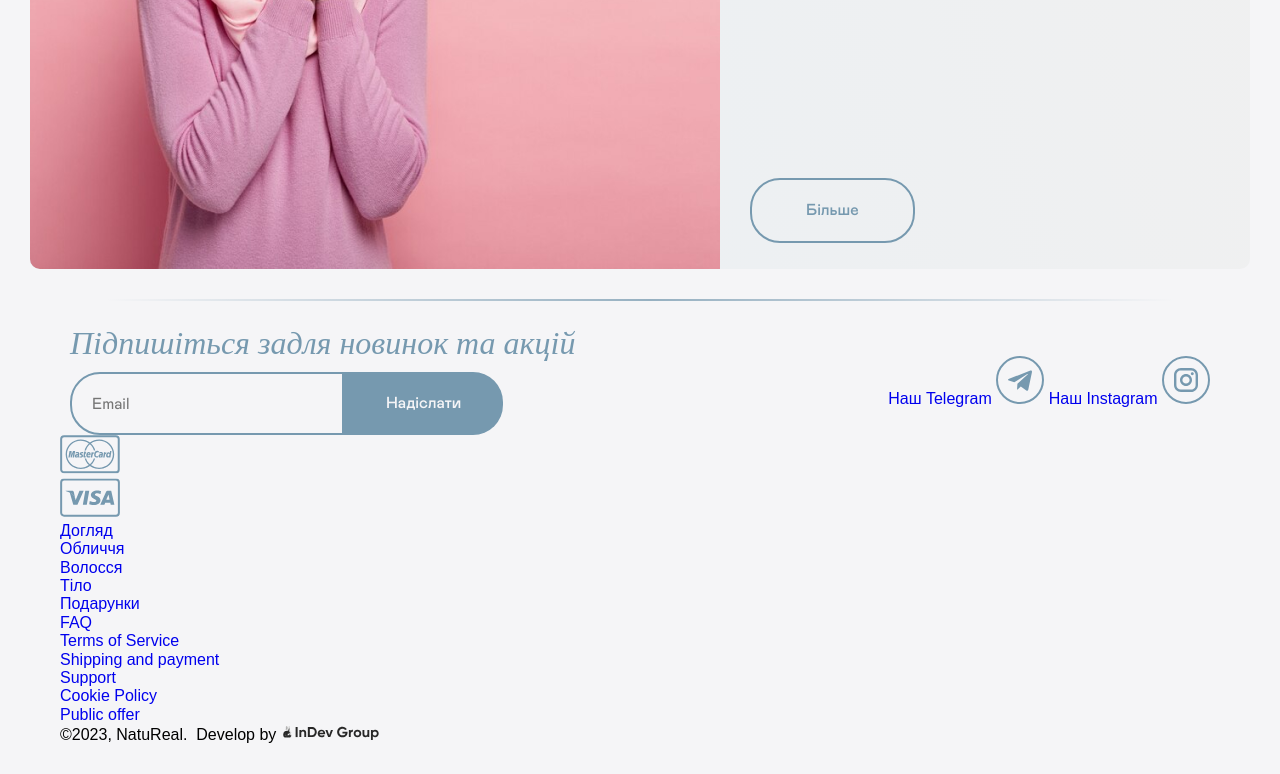
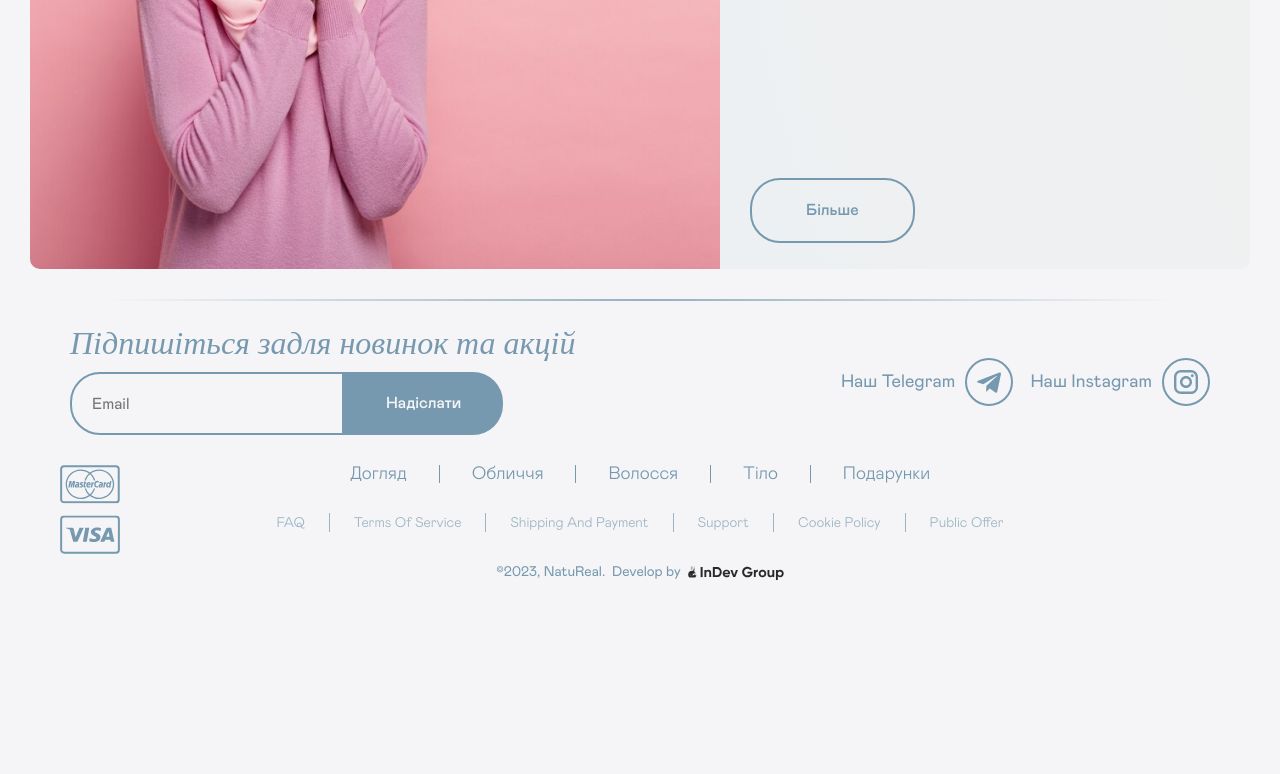
Before and after one commit to petro2442first/natureal, a website: page dist/index.html in a window 1280 px wide. Shown: the part 2835-3609 px from the top of the page. After the commit the page ends 3447 px from the top, so only its background shows below. Drawn offline with Linux system fonts and the light colour scheme.

Commit message:
footer done

```diff
--- a/app/style/footer.scss
+++ b/app/style/footer.scss
@@ -27,23 +27,113 @@
     justify-content: space-between;
   }
   &__menus {
+    margin-top: 30px;
+    padding: 0 60px;
+    position: relative;
   }
   &__payment-methods {
+    position: absolute;
+    top: 0;
+    left: 0;
+    display: flex;
+    flex-direction: column;
+    align-items: flex-start;
+    justify-content: flex-start;
+    gap: 10px;
     li {
       img {
+        width: 60px;
+        height: 40px;
+        object-fit: contain;
+        object-position: 0 0;
+        display: block;
       }
     }
   }
   &__primary-menu {
+    display: flex;
+    justify-content: center;
+    width: 100%;
+    gap: 65px;
     li {
+      position: relative;
+      & + li {
+        &::before {
+          content: "";
+          display: block;
+          position: absolute;
+          top: 0;
+          left: -33px;
+          height: 100%;
+          width: 1px;
+          background: #7699af;
+        }
+      }
       a {
+        font-family: "Mabry Pro";
+        font-style: normal;
+        font-weight: 300;
+        font-size: 18px;
+        line-height: 18px;
+        /* identical to box height */
+
+        text-transform: capitalize;
+
+        color: #7699af;
       }
     }
   }
   &__secondary-menu {
+    display: flex;
+    justify-content: center;
+    width: 100%;
+    gap: 49px;
+    margin-top: 30px;
     li {
+      position: relative;
+      & + li {
+        &::before {
+          content: "";
+          display: block;
+          position: absolute;
+          top: 0;
+          left: -25px;
+          height: 100%;
+          width: 1px;
+          background: rgba(118, 153, 175, 0.7);
+        }
+      }
       a {
+        font-family: "Mabry Pro";
+        font-style: normal;
+        font-weight: 300;
+        font-size: 14px;
+        line-height: 14px;
+        /* identical to box height */
+
+        text-transform: capitalize;
+
+        color: rgba(118, 153, 175, 0.7);
       }
+    }
+  }
+  &__copyright {
+    margin-top: 30px;
+    width: 100%;
+    display: flex;
+    justify-content: center;
+    font-family: "Mabry Pro";
+    font-style: normal;
+    font-weight: 400;
+    font-size: 14px;
+    line-height: 20px;
+    /* identical to box height */
+
+    text-align: center;
+
+    color: #7699af;
+    img {
+      margin-left: 5px;
     }
   }
 }
@@ -95,10 +185,27 @@
   }
 }
 .socials {
+  display: grid;
+  grid-template-columns: 1fr 1fr;
+  gap: 28px 10px;
   &__item {
+    display: flex;
+    align-items: center;
     span {
+      font-family: "Mabry Pro";
+      font-style: normal;
+      font-weight: 400;
+      font-size: 18px;
+      line-height: 18px;
+      color: #7699af;
     }
     img {
+      width: 48px;
+      height: 48px;
+      object-fit: contain;
+      object-position: center;
+      display: block;
+      margin-left: 10px;
     }
   }
 }
```
Also changed, not shown: dist/mix-manifest.json, dist/style.css.
